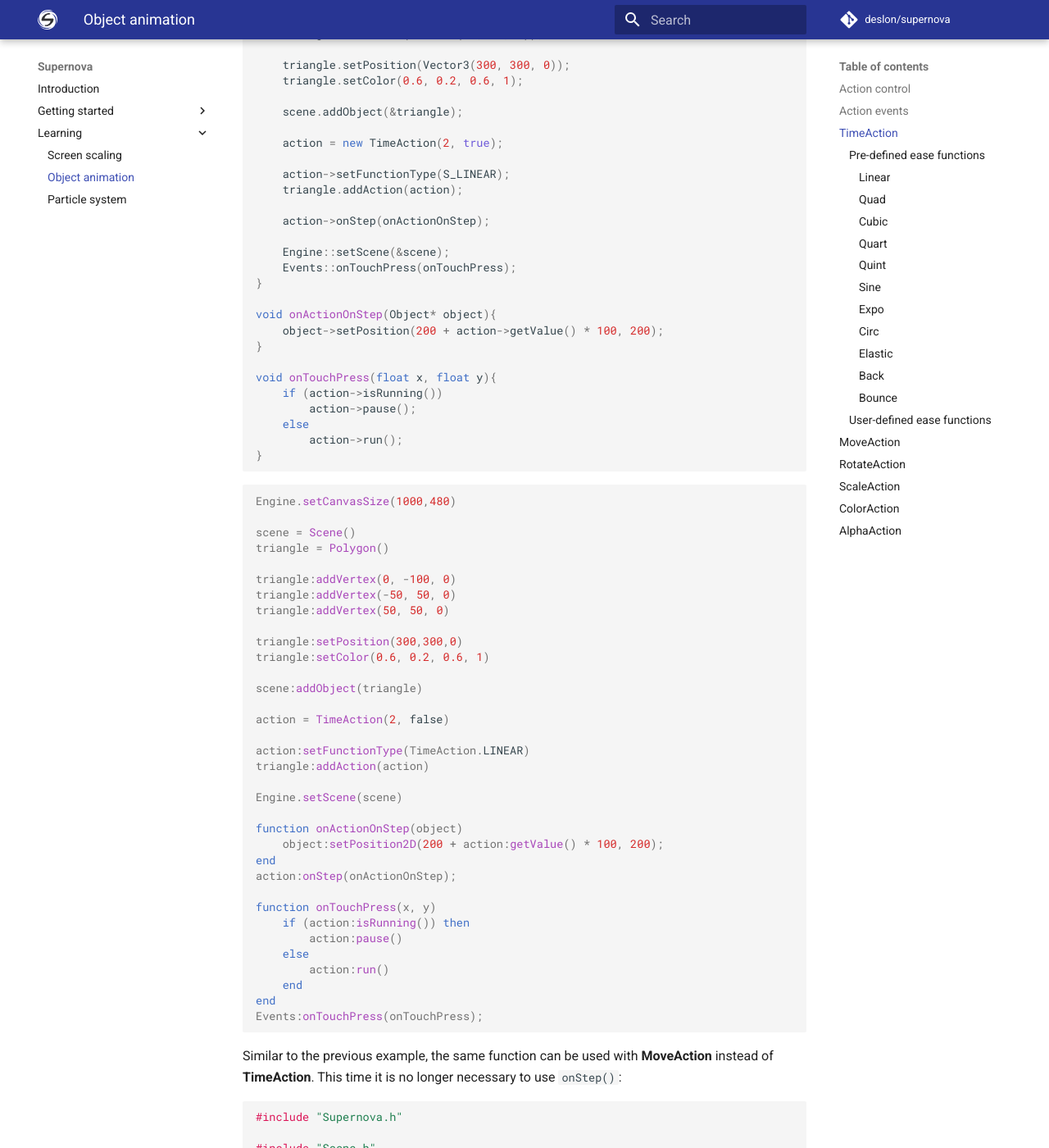
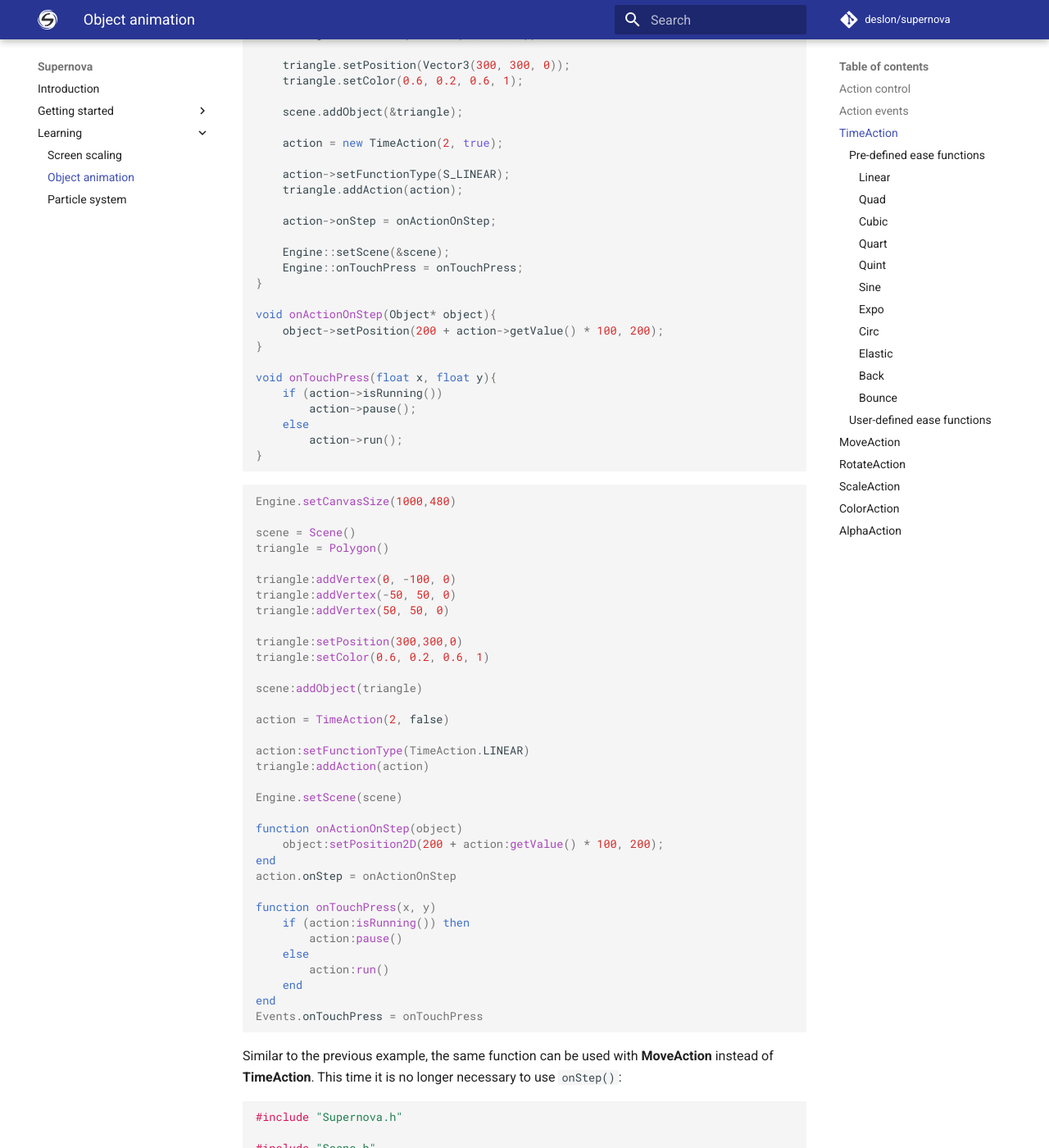
Before and after one commit to eduardodoria/supernova-docs, an MkDocs documentation site: the page built from docs/learning/object-animation.md, in a window 1280 px wide and 1400 px high, scrolled down 2280 px. Shown: the whole window at 82% size. Built offline with MkDocs 1.6.1 and Material for MkDocs 9.7.7, drawn with Linux system fonts in a browser that asks for light colours; comment, search, counter and statistics services are not loaded; old or Windows-style settings are respelled for this version of MkDocs; some of the changed text lies outside the part shown.

````diff
--- a/docs/learning/object-animation.md
+++ b/docs/learning/object-animation.md
@@ -88,10 +88,10 @@ void init(){
     action->setFunctionType(S_LINEAR);
     triangle.addAction(action);
 
-    action->onStep(onActionOnStep);
+    action->onStep = onActionOnStep;
 
     Engine::setScene(&scene);
-    Events::onTouchPress(onTouchPress);
+    Engine::onTouchPress = onTouchPress;
 }
 
 void onActionOnStep(Object* object){
@@ -130,7 +130,7 @@ Engine.setScene(scene)
 function onActionOnStep(object)
     object:setPosition2D(200 + action:getValue() * 100, 200);
 end
-action:onStep(onActionOnStep);
+action.onStep = onActionOnStep
 
 function onTouchPress(x, y)
     if (action:isRunning()) then
@@ -139,7 +139,7 @@ function onTouchPress(x, y)
         action:run()
     end
 end
-Events:onTouchPress(onTouchPress);
+Events.onTouchPress = onTouchPress
 ```
 
 Similar to the previous example, the same function can be used with **MoveAction** instead of **TimeAction**. This time it is no longer necessary to use ```onStep()```:
@@ -179,7 +179,7 @@ void init(){
     action->run();
 
     Engine::setScene(&scene);
-    Events::onTouchPress(onTouchPress);
+    Engine::onTouchPress = onTouchPress;
 }
 
 void onTouchPress(float x, float y){
@@ -219,7 +219,7 @@ function onTouchPress(x, y)
         action:run()
     end
 end
-Events:onTouchPress(onTouchPress);
+Events.onTouchPress = onTouchPress;
 ```
 
 ### Pre-defined ease functions
````
